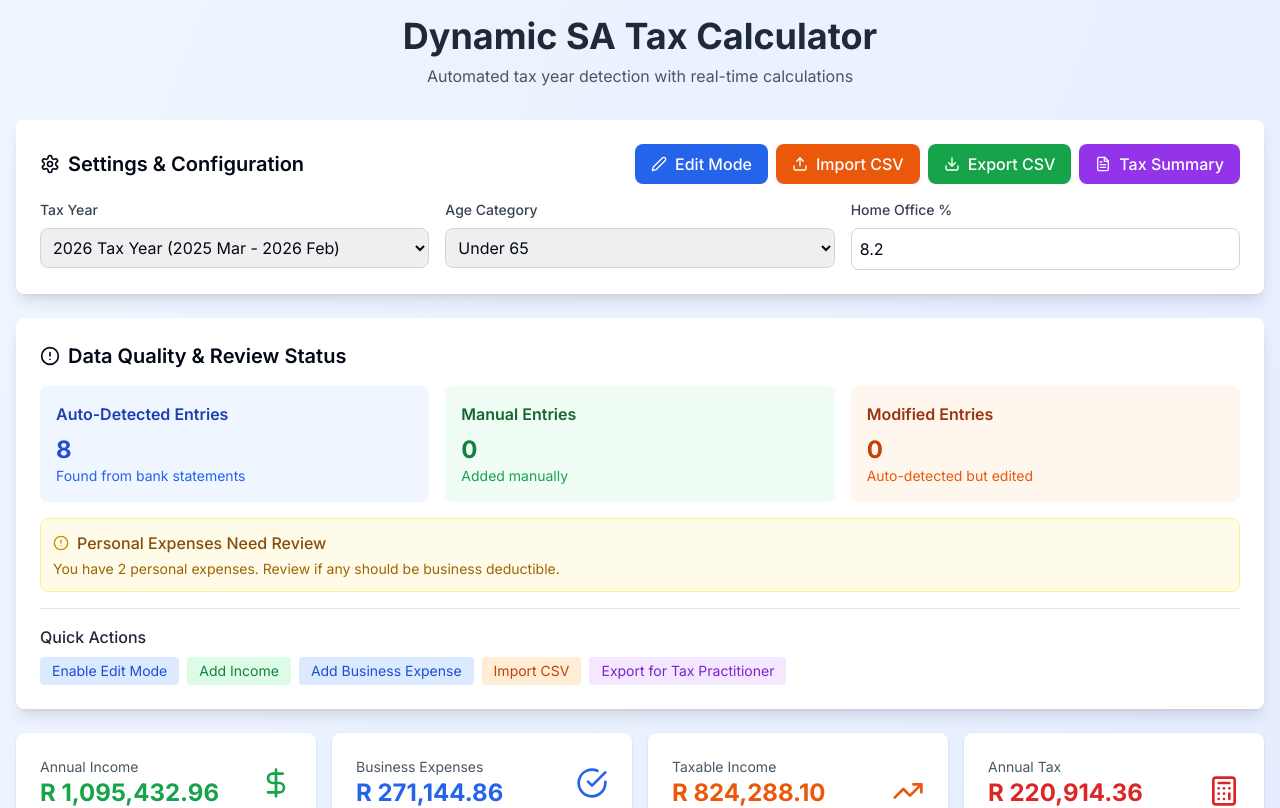
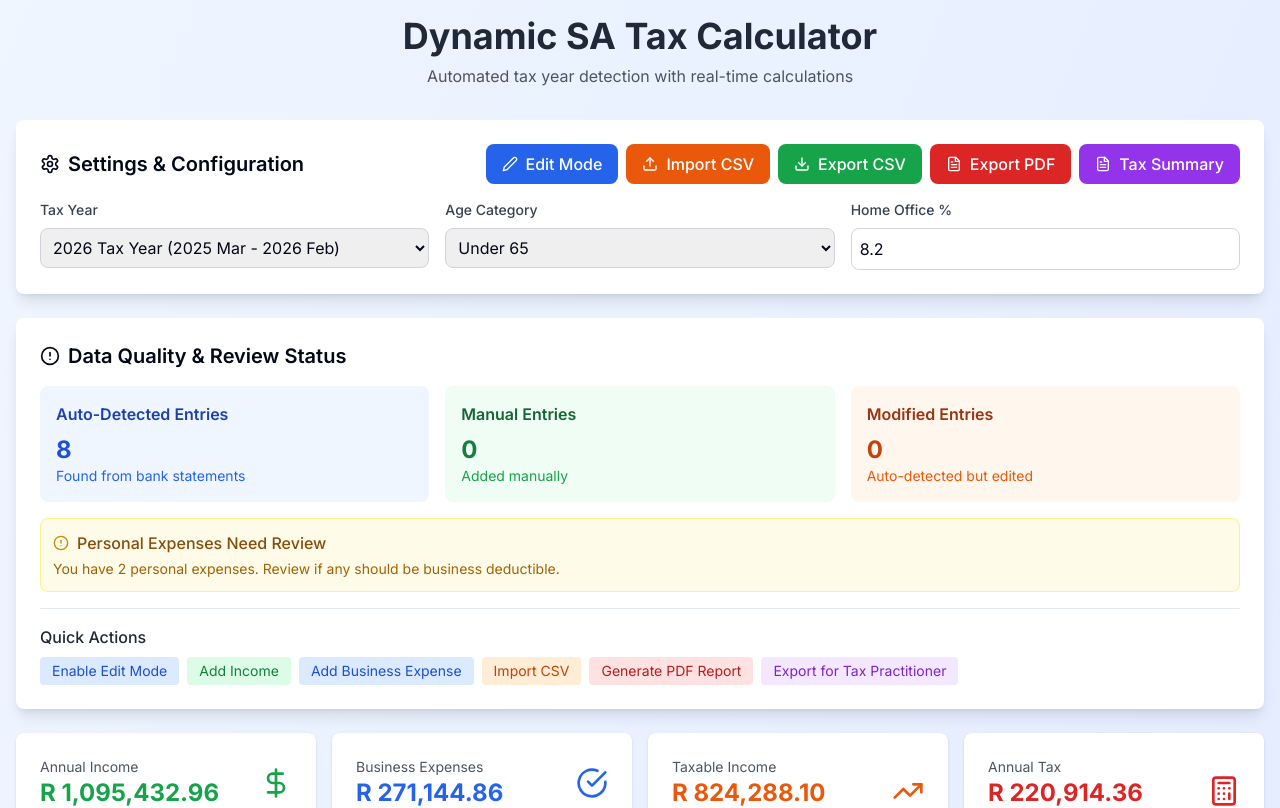
Before and after one commit to ces0491/sa-tax-calculator, a Next.js app: page / in a window 1280 px wide. Shown: the top 808 px of the page. Built offline with nearby package versions, Linux system fonts and the light colour scheme.

Commit message:
Add PDF export feature to tax calculator

```diff
--- a/src/components/TaxCalculator.js
+++ b/src/components/TaxCalculator.js
@@ -201,6 +201,170 @@ const DynamicTaxApp = () => {
     },
   ]);
 
+  // PDF Export Function
+  const exportToPDF = async () => {
+    try {
+      // Dynamically import jsPDF to avoid SSR issues
+      const { jsPDF } = await import('jspdf');
+
+      const doc = new jsPDF();
+      const pageWidth = doc.internal.pageSize.width;
+      const pageHeight = doc.internal.pageSize.height;
+      let yPosition = 20;
+
+      // Helper function to add text with line breaks
+      const addText = (text, fontSize = 12, isBold = false, color = [0, 0, 0]) => {
+        doc.setFontSize(fontSize);
+        doc.setTextColor(color[0], color[1], color[2]);
+        if (isBold) doc.setFont("helvetica", "bold");
+        else doc.setFont("helvetica", "normal");
+
+        const lines = doc.splitTextToSize(text, pageWidth - 40);
+        lines.forEach(line => {
+          if (yPosition > pageHeight - 20) {
+            doc.addPage();
+            yPosition = 20;
+          }
+          doc.text(line, 20, yPosition);
+          yPosition += fontSize * 0.5;
+        });
+        yPosition += 5;
+      };
+
+      // Add horizontal line
+      const addLine = () => {
+        doc.setDrawColor(150, 150, 150);
+        doc.line(20, yPosition, pageWidth - 20, yPosition);
+        yPosition += 10;
+      };
+
+      // Header
+      addText("SOUTH AFRICAN TAX CALCULATION REPORT", 18, true, [0, 51, 153]);
+      addText(`${selectedTaxYear} Tax Year Assessment`, 14, true);
+      addText(`Generated: ${new Date().toLocaleDateString()} ${new Date().toLocaleTimeString()}`, 10);
+      addText(`Taxpayer Age Category: ${userAge.replace('under', 'Under ').replace('over', 'Over ')}`, 10);
+      addLine();
+
+      // Executive Summary
+      addText("EXECUTIVE SUMMARY", 14, true, [0, 102, 0]);
+
+      const totalAnnualIncome = incomeEntries.reduce((sum, entry) =>
+        sum + calculateAnnualAmount(entry.amount, entry.period), 0
+      );
+
+      const totalBusinessExpenses = businessExpenses.reduce((sum, expense) =>
+        sum + calculateAnnualAmount(expense.amount, expense.period), 0
+      );
+
+      const taxableIncome = Math.max(0, totalAnnualIncome - totalBusinessExpenses);
+      const taxCalculation = calculateTax(taxableIncome, selectedTaxYear, userAge);
+      const monthlyTaxRequired = taxCalculation.tax / 12;
+
+      addText(`Total Annual Income: ${formatCurrency(totalAnnualIncome)}`, 12, true);
+      addText(`Total Business Expenses: ${formatCurrency(totalBusinessExpenses)}`, 12, true);
+      addText(`Taxable Income: ${formatCurrency(taxableIncome)}`, 12, true);
+      addText(`Annual Tax Liability: ${formatCurrency(taxCalculation.tax)}`, 12, true, [153, 0, 0]);
+      addText(`Monthly Provisional Tax: ${formatCurrency(monthlyTaxRequired)}`, 12, true, [153, 0, 0]);
+      addText(`Effective Tax Rate: ${taxCalculation.effectiveRate.toFixed(2)}%`, 12, true);
+      addLine();
+
+      // Income Details
+      addText("INCOME BREAKDOWN", 14, true, [0, 102, 0]);
+      incomeEntries.forEach((entry, index) => {
+        const annualAmount = calculateAnnualAmount(entry.amount, entry.period);
+        addText(`${index + 1}. ${entry.description}`, 11, true);
+        addText(`   Amount: ${formatCurrency(annualAmount)} (${entry.period})`, 10);
+        addText(`   Source: ${entry.source} | Data: ${entry.dataSource}`, 10);
+        if (entry.notes) addText(`   Notes: ${entry.notes}`, 10);
+        yPosition += 3;
+      });
+      addLine();
+
+      // Business Expenses Details
+      addText("BUSINESS EXPENSES BREAKDOWN", 14, true, [0, 102, 0]);
+      businessExpenses.forEach((expense, index) => {
+        const annualAmount = calculateAnnualAmount(expense.amount, expense.period);
+        addText(`${index + 1}. ${expense.description}`, 11, true);
+        addText(`   Amount: ${formatCurrency(annualAmount)} (${expense.period})`, 10);
+        addText(`   Category: ${expense.category} | Data: ${expense.dataSource}`, 10);
+        if (expense.notes) addText(`   Notes: ${expense.notes}`, 10);
+        yPosition += 3;
+      });
+      addLine();
+
+      // Tax Calculation Details
+      addText("TAX CALCULATION DETAILS", 14, true, [0, 102, 0]);
+      addText(`Tax Year: ${selectedTaxYear} (SARS Brackets)`, 12);
+      addText(`Age Category: ${userAge}`, 12);
+      addText(`Gross Tax (before rebates): ${formatCurrency(taxCalculation.grossTax)}`, 12);
+      addText(`Tax Rebates Applied: ${formatCurrency(taxCalculation.rebates)}`, 12);
+      addText(`Net Tax Liability: ${formatCurrency(taxCalculation.tax)}`, 12, true);
+      addText(`Marginal Tax Rate: ${taxCalculation.marginalRate.toFixed(1)}%`, 12);
+      addLine();
+
+      // Personal Expenses (for reference)
+      if (personalExpenses.length > 0) {
+        addText("PERSONAL EXPENSES (NON-DEDUCTIBLE)", 14, true, [153, 76, 0]);
+        personalExpenses.forEach((expense, index) => {
+          const annualAmount = calculateAnnualAmount(expense.amount, expense.period);
+          addText(`${index + 1}. ${expense.description}: ${formatCurrency(annualAmount)}`, 11);
+          if (expense.notes) addText(`   Notes: ${expense.notes}`, 10);
+        });
+        addLine();
+      }
+
+      // Provisional Tax Schedule
+      addText("PROVISIONAL TAX PAYMENT SCHEDULE", 14, true, [153, 0, 0]);
+      const quarterlyTax = taxCalculation.tax / 4;
+      addText(`1st Payment (31 August): ${formatCurrency(quarterlyTax)}`, 12);
+      addText(`2nd Payment (28 February): ${formatCurrency(quarterlyTax)}`, 12);
+      addText(`Annual Payment Total: ${formatCurrency(taxCalculation.tax)}`, 12, true);
+      addLine();
+
+      // Data Quality Summary
+      addText("DATA QUALITY SUMMARY", 14, true, [0, 102, 0]);
+      const autoDetected = incomeEntries.filter(e => e.dataSource === 'auto-detected').length +
+                          businessExpenses.filter(e => e.dataSource === 'auto-detected').length;
+      const manual = incomeEntries.filter(e => e.dataSource === 'manual').length +
+                     businessExpenses.filter(e => e.dataSource === 'manual').length;
+      const modified = incomeEntries.filter(e => e.dataSource === 'modified').length +
+                       businessExpenses.filter(e => e.dataSource === 'modified').length;
+
+      addText(`Auto-detected entries: ${autoDetected}`, 11);
+      addText(`Manual entries: ${manual}`, 11);
+      addText(`Modified entries: ${modified}`, 11);
+      addText(`Personal expenses tracked: ${personalExpenses.length}`, 11);
+      addLine();
+
+      // Important Notes
+      addText("IMPORTANT NOTES", 14, true, [153, 0, 0]);
+      addText("1. This calculation is based on SARS tax brackets for the selected tax year.", 10);
+      addText("2. All amounts are in South African Rand (ZAR).", 10);
+      addText("3. This is an estimate - consult with a qualified tax practitioner for official filing.", 10);
+      addText("4. Keep all supporting documentation for business expense claims.", 10);
+      addText("5. Provisional tax payments should be made by the due dates to avoid penalties.", 10);
+      addText("6. Auto-detected entries were derived from financial statement analysis.", 10);
+
+      // Footer
+      yPosition = pageHeight - 30;
+      doc.setFontSize(8);
+      doc.setTextColor(100, 100, 100);
+      doc.text("Generated by SA Tax Calculator - Professional Tax Planning Tool", 20, yPosition);
+      doc.text(`Page ${doc.internal.getNumberOfPages()}`, pageWidth - 40, yPosition);
+
+      // Save the PDF
+      const fileName = `SA-Tax-Report-${selectedTaxYear}-${new Date().toISOString().split('T')[0]}.pdf`;
+      doc.save(fileName);
+
+      // Show success message
+      alert(`PDF report generated successfully!\nFile: ${fileName}`);
+
+    } catch (error) {
+      console.error('Error generating PDF:', error);
+      alert('Error generating PDF. Please try again.');
+    }
+  };
+
   // Import function
   const importFromCSV = (event) => {
     const file = event.target.files[0];
@@ -745,6 +909,13 @@ Version: Professional Tax Analysis Tool
                 Export CSV
               </button>
               <button
+                onClick={exportToPDF}
+                className="flex items-center px-4 py-2 bg-red-600 text-white rounded-lg font-medium hover:bg-red-700"
+              >
+                <FileText className="mr-2" size={16} />
+                Export PDF
+              </button>
+              <button
                 onClick={exportTaxSummary}
                 className="flex items-center px-4 py-2 bg-purple-600 text-white rounded-lg font-medium hover:bg-purple-700"
               >
@@ -918,6 +1089,12 @@ Version: Professional Tax Analysis Tool
                 />
               </label>
               <button
+                onClick={exportToPDF}
+                className="px-3 py-1 text-sm bg-red-100 text-red-700 rounded hover:bg-red-200"
+              >
+                Generate PDF Report
+              </button>
+              <button
                 onClick={exportTaxSummary}
                 className="px-3 py-1 text-sm bg-purple-100 text-purple-700 rounded hover:bg-purple-200"
               >
```
Also changed, not shown: package.json (+4 -4 lines), 1 other file (tests, documents, lock files or other folders).
